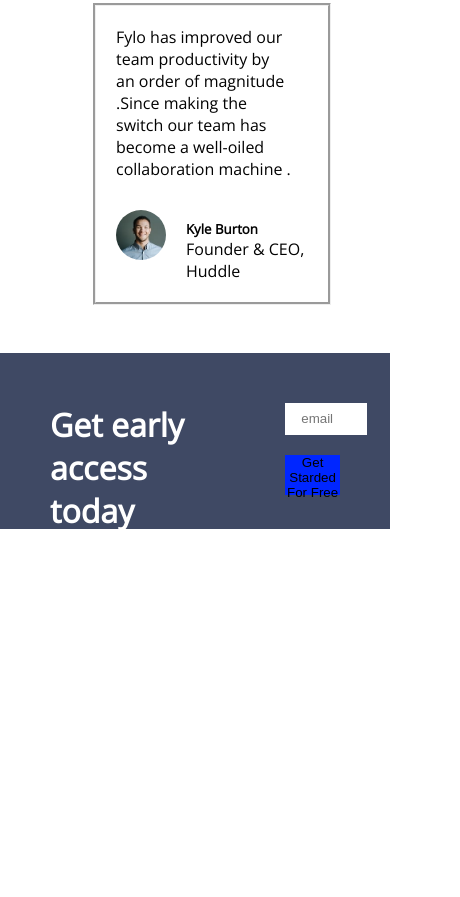
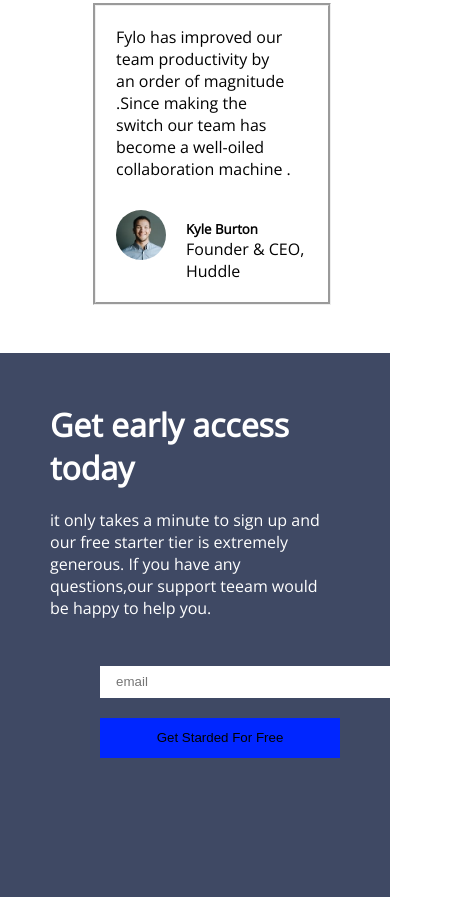
Before and after one commit to Fitahsoufian/C2N2-1, a plain HTML site: page index.html in a window 390 px wide. Shown: the part 1637-2534 px from the top of the page, 460 px wide, since content can reach past the window. Before the commit the page ends 2365 px from the top, so only its background shows below. Drawn offline with nearby package versions, Linux system fonts and the light colour scheme.

Commit message:
Responsive la section 3

```diff
--- a/style.css
+++ b/style.css
@@ -292,5 +292,17 @@
 .stay1{
   margin-top: 40px;
 }
+  .access{
+    display: flex;
+    flex-direction: column;
+    width:120 ;
+    height: 34rem;
+  }
+    .oo{
+      margin-top: 47px;
+    }
+    .oo.email{
+      width: 150px;
+    }
 
   }
```
